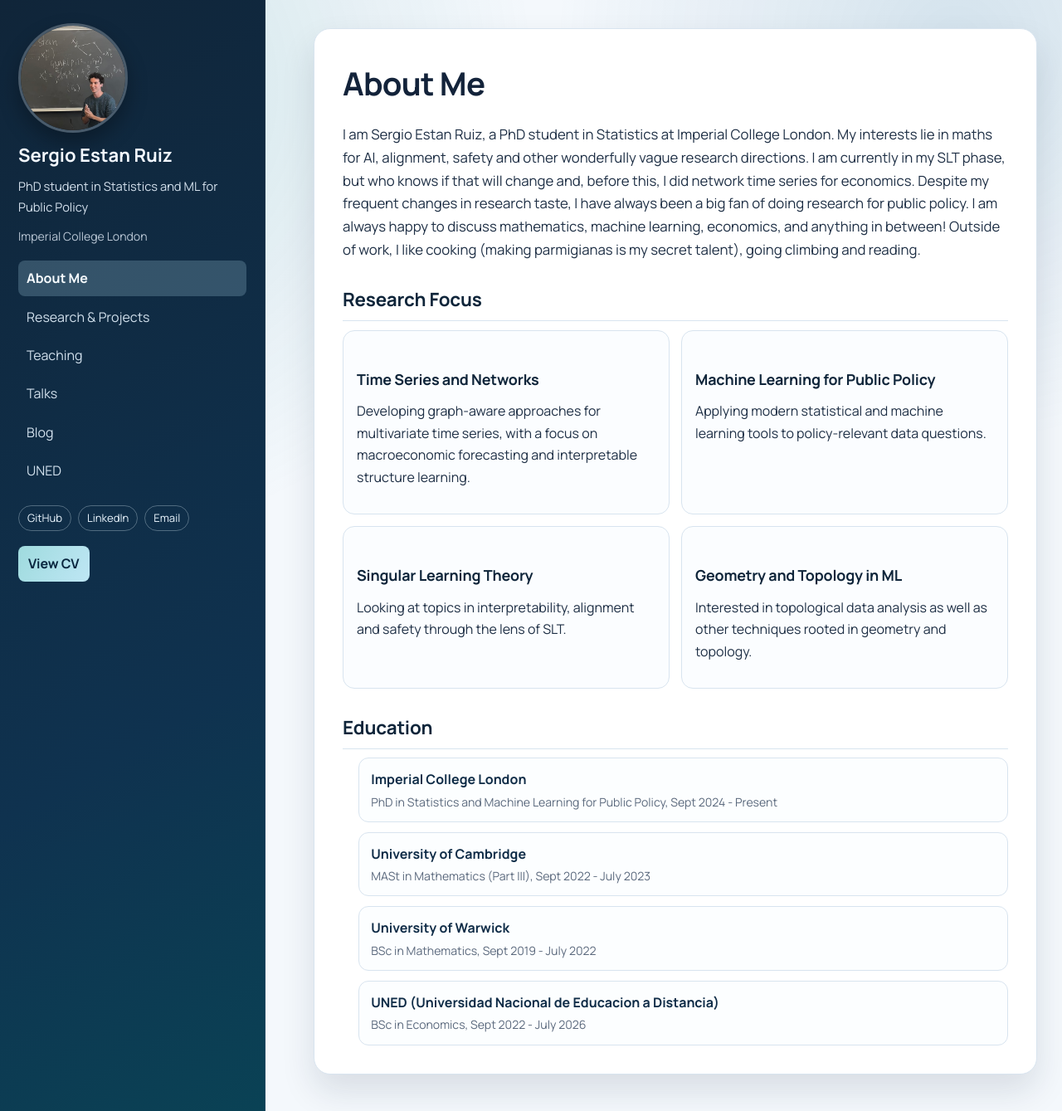
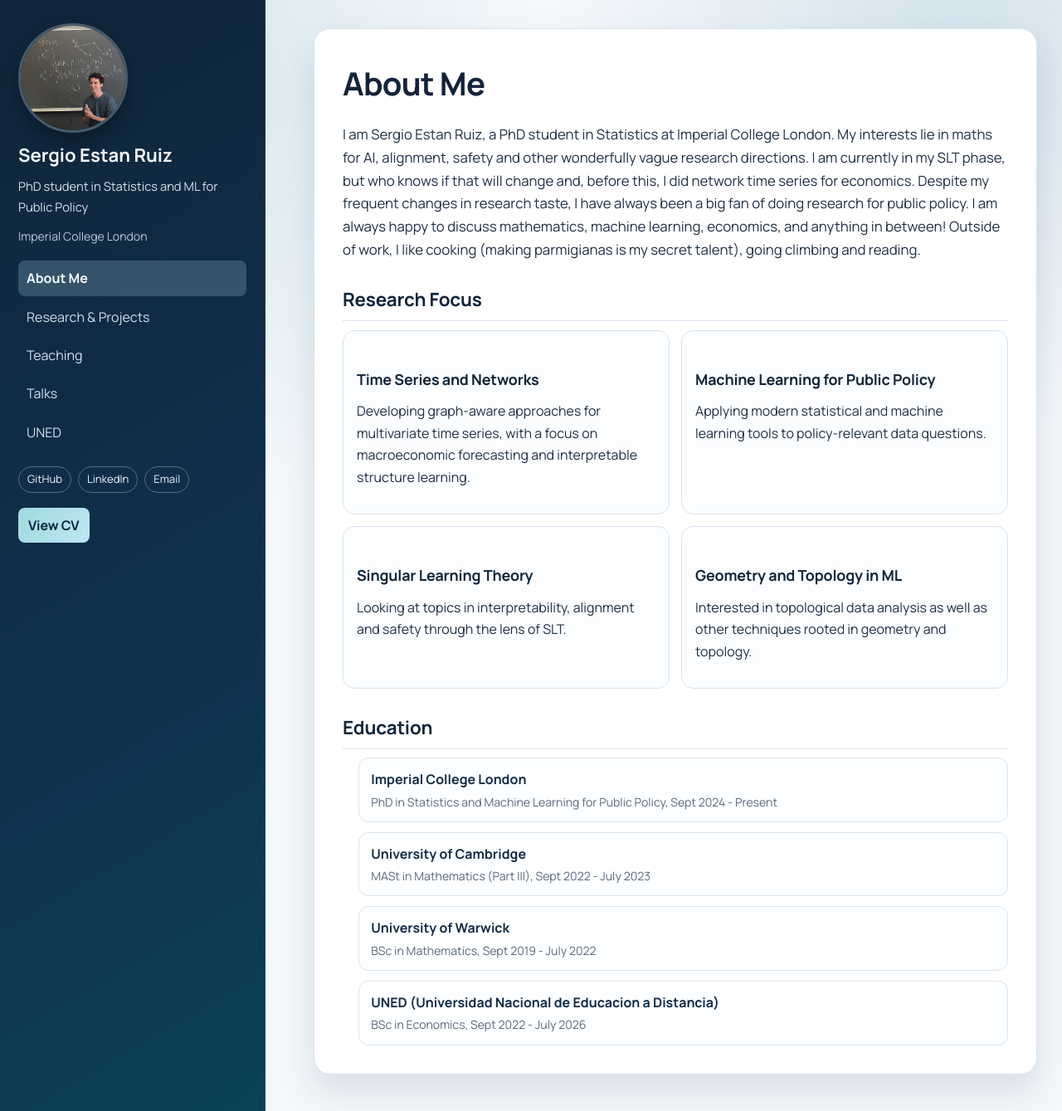
Before and after one commit to SergioEstanRuiz/SergioEstanRuiz.github.io, a Jekyll site: the page built from index.md, in a window 1280 px wide and 1339 px high. Shown: the whole window at 83% size. Built offline with Jekyll 4.4.1, drawn with Linux system fonts in a browser that asks for light colours.

Commit message:
Hide Blog from site navigation

```diff
--- a/_config.yml
+++ b/_config.yml
@@ -10,7 +10,6 @@ header_pages:
   - projects.md
   - teaching.md
   - talks.md
-  - blog.md
   - uned.md
 
 markdown: kramdown
```
